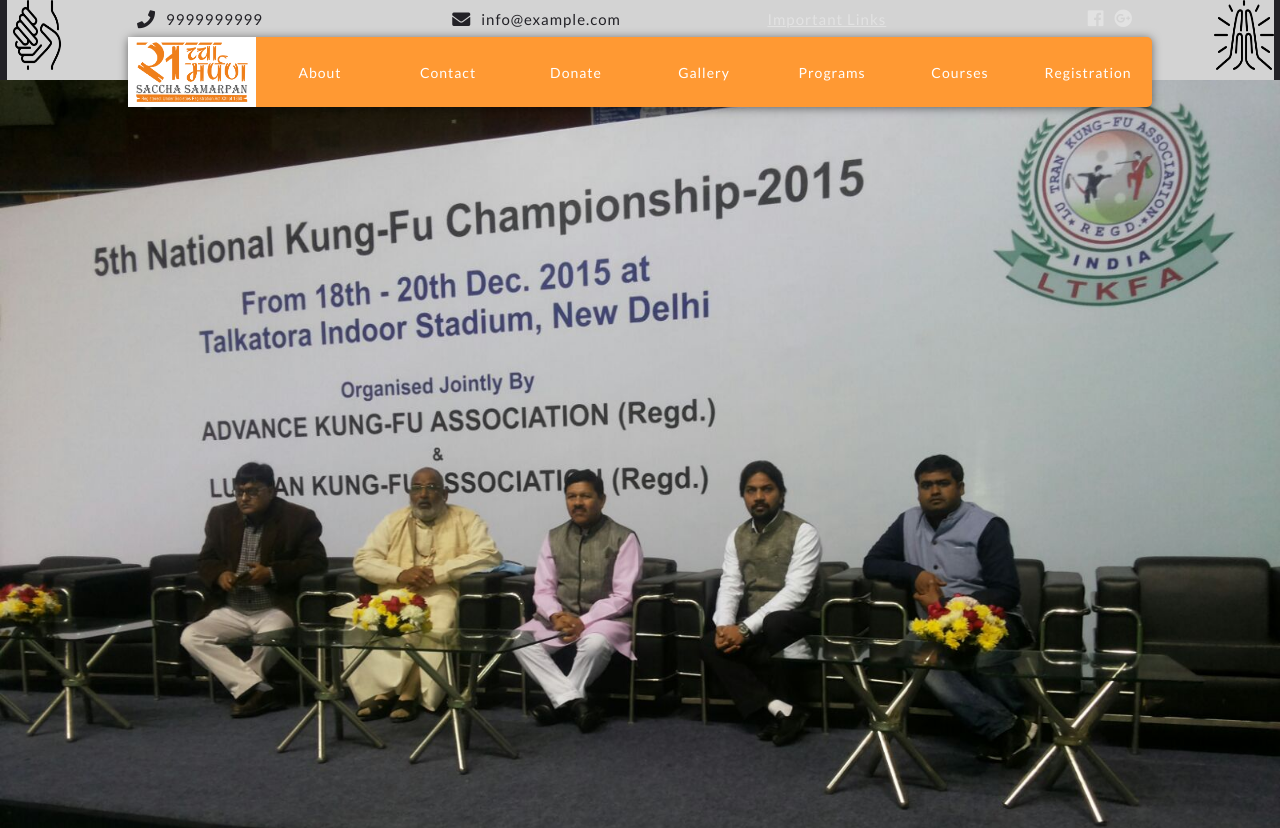
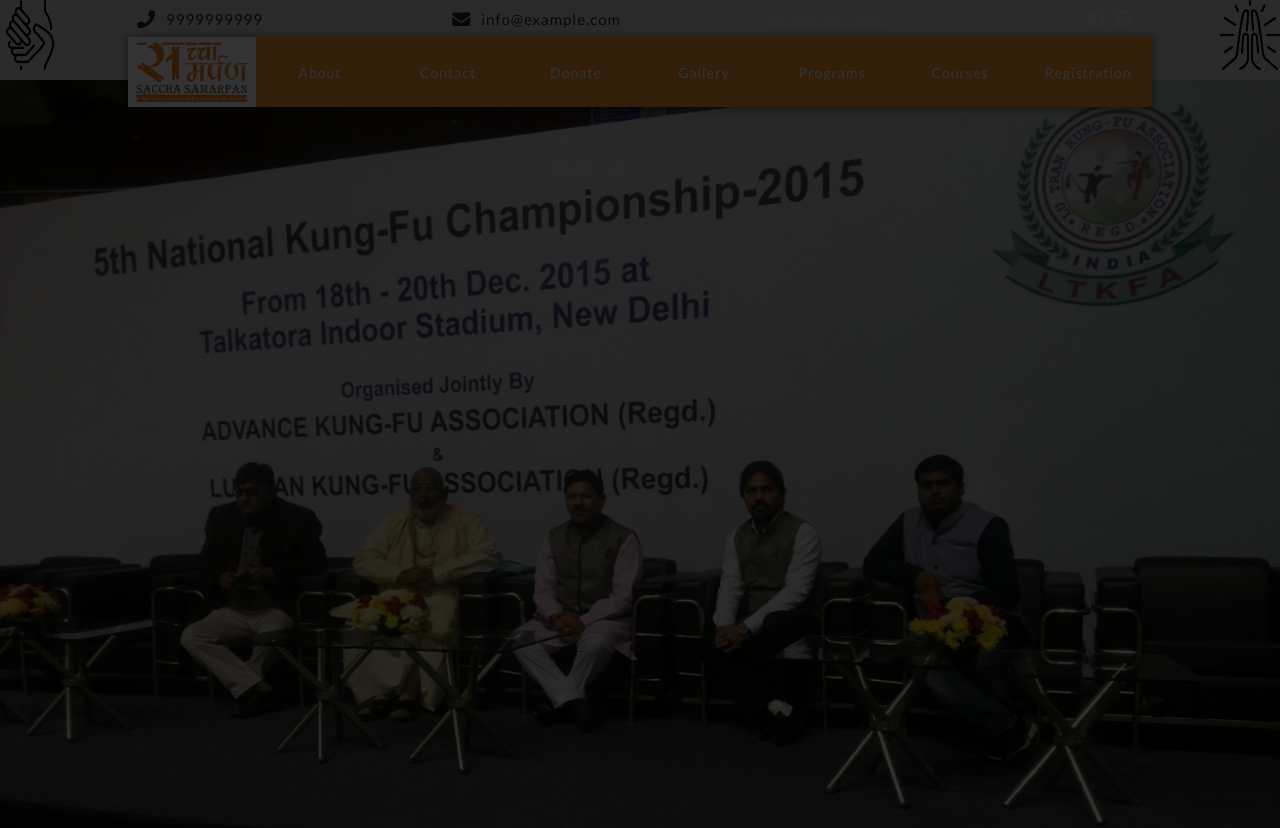
Before and after one commit to riverrz/sacha-samarpan-ngo, a React app in the folder client/: page / in a window 1280 px wide. Shown: the top 828 px of the page. Built offline with nearby package versions, Linux system fonts and the light colour scheme.

Commit message:
Add Backdrop removed position absolute from backSide, fixed blank space before body

```diff
--- a/client/src/App.css
+++ b/client/src/App.css
@@ -4,14 +4,16 @@
 }
 :global html {
   font-size: 62.5%;
+  /* min-height: 100%; */
   box-sizing: border-box;
+  /* position: relative; */
 }
 :global * {
   box-sizing: inherit;
 }
 :global body {
   font-size: 1.2rem;
-  /* position: relative; */
+  position: relative;
   height: 100%;
   width: 100%;
   background-color: #222126;
@@ -24,11 +26,8 @@
 
 
 .backSide {
-  width: 99%;
+  /* width: 99%; */
   height: 8rem;
-  position: absolute;
-  top: 0;
-  left: 7px;
   box-sizing: border-box;
   background-color: #D3D3D3;
   display: flex;
--- a/client/src/App.js
+++ b/client/src/App.js
@@ -9,8 +9,16 @@
 import About from "./components/About/About";
 import IssuesAndViews from './components/IssuesAndViews/IssuesAndViews';
 import Importantlinks from './components/Importantlinks/Importantlinks';
+import Backdrop from './containers/Backdrop/Backdrop';
 class App extends Component {
+  state= {
+    isBackdropShowing: true
+  }
   render() {
+    let backdrop=null;
+    if (this.state.isBackdropShowing) {
+      backdrop=<Backdrop />
+    }
     return (
       <div className={classes.App}>
         <div className={classes.backSide}>
@@ -30,6 +38,7 @@
           </div>
         </div>
         <Navigation />
+        {backdrop}
         <Route path="/" exact component={Frontpage} />
         <Route path="/about" exact component={About} />
         <Route path="/issues" exact component={IssuesAndViews} />
--- a/client/src/components/Carousel/Carousel.css
+++ b/client/src/components/Carousel/Carousel.css
@@ -45,7 +45,6 @@
     overflow: hidden;
     width: 100%;
 	height: 95vh;
-	margin-top: 8rem;
     position: relative;
     z-index: -2;
 }
--- /dev/null
+++ b/client/src/containers/Backdrop/Backdrop.css
@@ -0,0 +1,9 @@
+.backdrop {
+    position: absolute;
+    top:0;
+    left:0;
+    width: 100%;
+    height: 100%;
+    z-index: 2;
+    background-color: rgba(0,0,0,0.8);
+}
--- /dev/null
+++ b/client/src/containers/Backdrop/Backdrop.js
@@ -0,0 +1,9 @@
+import React from 'react';
+import classes from './Backdrop.css';
+const modal=props=> (
+    <div className={classes.backdrop}>
+        {props.children}
+    </div>
+);
+
+export default modal;
```
